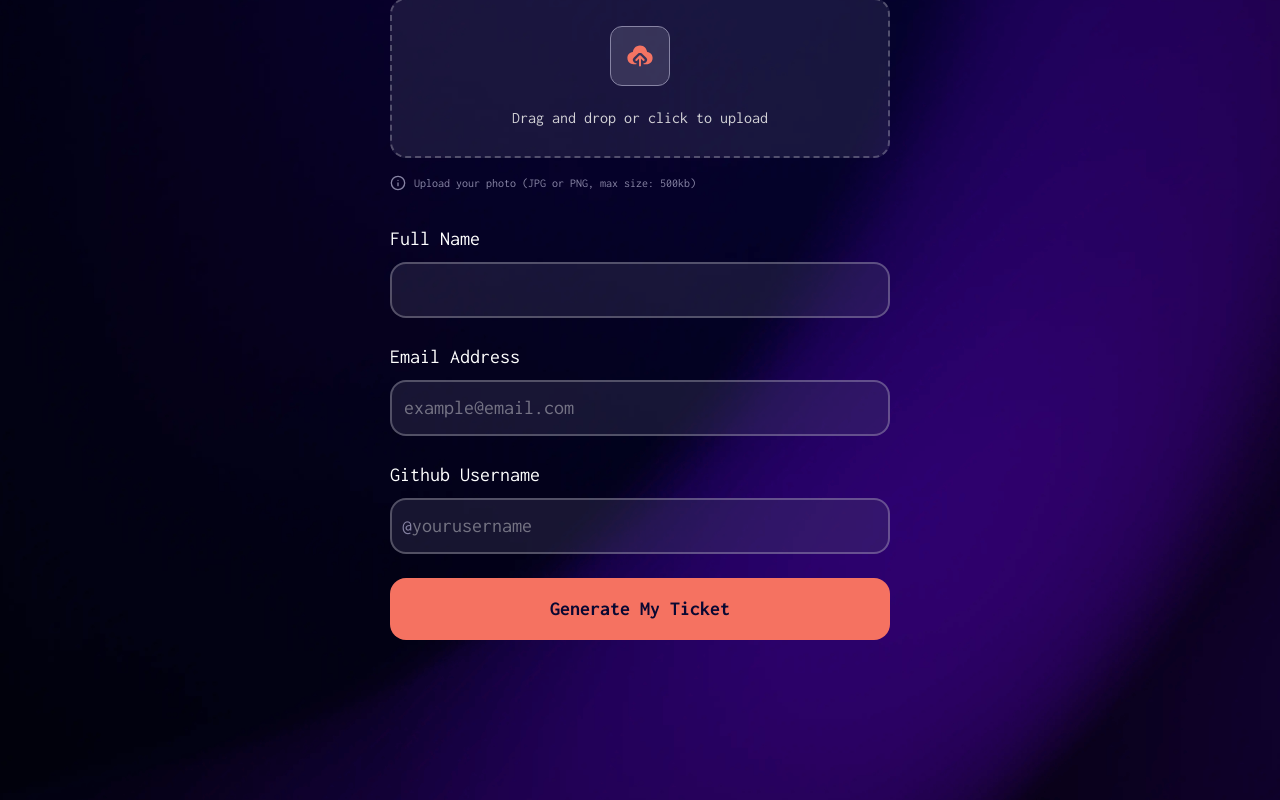
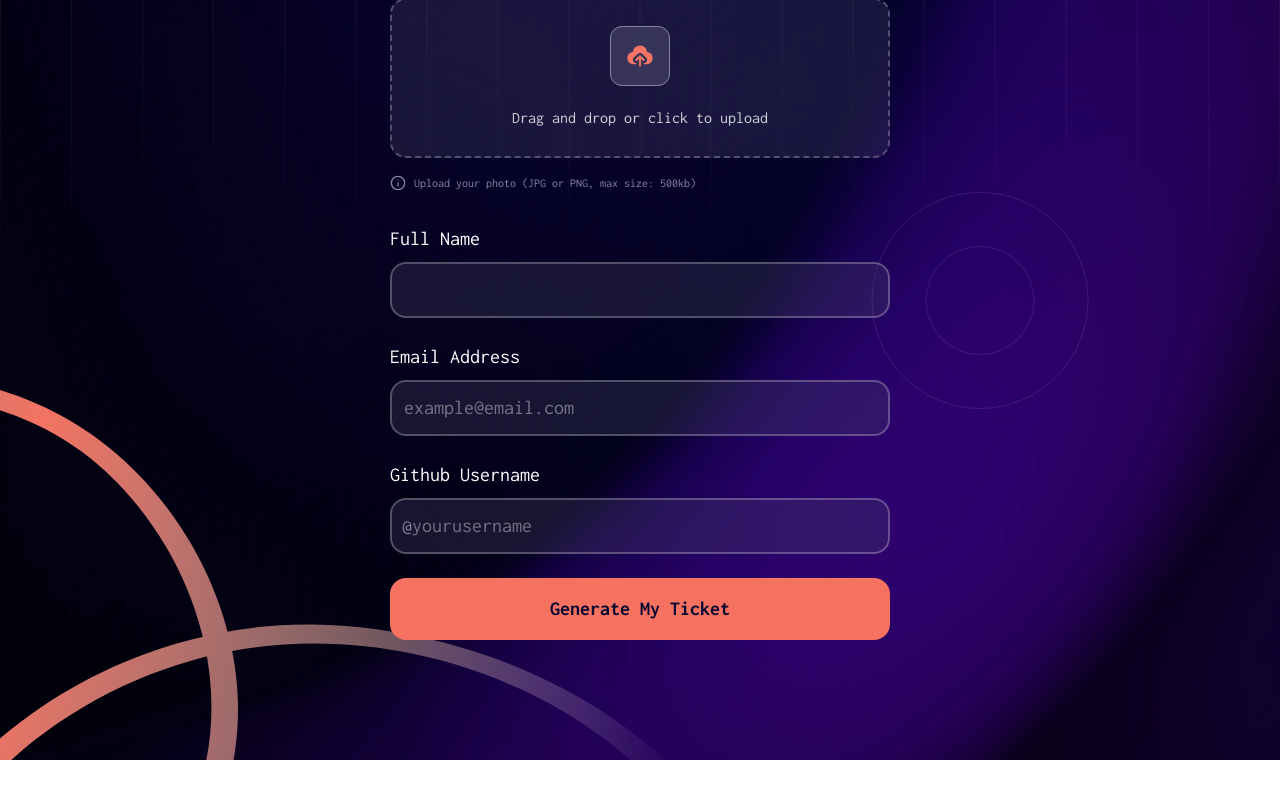
Before and after one commit to oluseguncodess/ticket-generator, a React (Vite) app: page / in a window 1280 px wide. Shown: the part 374-1174 px from the top of the page. After the commit the page ends 1134 px from the top, so only its background shows below. Built offline with nearby package versions, Linux system fonts and the light colour scheme.

Commit message:
feat:add background svgs

```diff
--- a/src/components/form.tsx
+++ b/src/components/form.tsx
@@ -2,11 +2,13 @@ import { useUserContext } from "../contexts/use-context";
 import { inputFields } from "../data/inputFields";
 import type { FormType } from "../types";
 import Input from "./Input";
+import PatternCircle from "../assets/images/pattern-circle.svg?react";
 
 export default function Form() {
-const {userData, handleOnChangeUserData} = useUserContext()
+  const { userData, handleOnChangeUserData } = useUserContext();
   return (
-    <form className="flex flex-col w-full md:max-w-125 mt-7 md:mt-8 gap-6 mb-40">
+    <form className="flex flex-col w-full md:max-w-125 mt-7 md:mt-8 gap-6 mb-30 z-10 relative">
+      <PatternCircle className="absolute w-30 -right-15 top-15 md:w-55 md:-top-8 md:-right-50" />
       {inputFields.map((input) => (
         <Input
           key={input.id}
--- a/src/components/upload-avatar.tsx
+++ b/src/components/upload-avatar.tsx
@@ -6,7 +6,7 @@ export default function UploadAvatar() {
   const { file, fileSize, previewUrl, handleFileByOnchange, handleRemoveFile } =
     useUserContext();
 
-  const buttonCssStyles = `py-1 px-2 flex justify-center items-center bg-neutral-700/50 text-neutral-300 rounded-[5px] text-[0.8rem]`;
+  const buttonCssStyles = `py-1 px-2 flex justify-center items-center bg-neutral-700/50 text-neutral-300 rounded-[5px] text-[0.8rem] z-10`;
 
   return (
     <div className="flex flex-col gap-4 mt-10 md:mt-13 w-full md:max-w-125 relative">
--- a/src/layouts/root-layout.tsx
+++ b/src/layouts/root-layout.tsx
@@ -1,8 +1,14 @@
 import { Outlet } from "react-router-dom";
+import Linetop from "../assets/images/pattern-squiggly-line-top.svg?react";
+import PatternLines from "../assets/images/pattern-lines.svg";
 
 export default function RootLayout() {
   return (
     <section className="relative min-h-screen w-full overflow-hidden">
+      <Linetop className="absolute w-30 h-auto right-0 top-6 md:w-40 lg:w-100 lg:top-13 z-0 " />
+
+      <img src={PatternLines} alt="" className="absolute z-0 max-md:h-125" />
+
       <picture>
         <source media="(max-width: 375px)" srcSet="/background-mobile.png" />
         <img
@@ -12,7 +18,23 @@ export default function RootLayout() {
         />
       </picture>
 
-      <div className="flex flex-col min-h-screen w-full px-4 pt-5 items-center">
+      <picture>
+        <source
+          media="(max-width: 375px)"
+          srcSet="/pattern-squiggly-line-bottom-mobile.svg"
+        />
+        <source
+          media="(min-width: 376px)"
+          srcSet="/pattern-squiggly-line-bottom-desktop.svg"
+        />
+        <img
+          src="/pattern-squiggly-line-bottom-desktop.svg"
+          alt=""
+          className="absolute bottom-0 z-0 -left-30"
+        />
+      </picture>
+
+      <div className="flex flex-col min-h-screen w-full px-4 pt-5 items-center z-10">
         <Outlet />
       </div>
     </section>
--- a/tsconfig.app.json
+++ b/tsconfig.app.json
@@ -27,5 +27,5 @@
     "noImplicitAny": true,
     "strictNullChecks": true,
   },
-  "include": ["src"]
+  "include": ["src", "src/layouts/root-layout.tsx"]
 }
```
Also changed, not shown: public/pattern-squiggly-line-bottom-desktop.svg (renamed from src/assets/images/pattern-squiggly-line-bottom-desktop.svg), public/pattern-squiggly-line-bottom-mobile-tablet.svg (renamed from src/assets/images/pattern-squiggly-line-bottom-mobile-tablet.svg).
